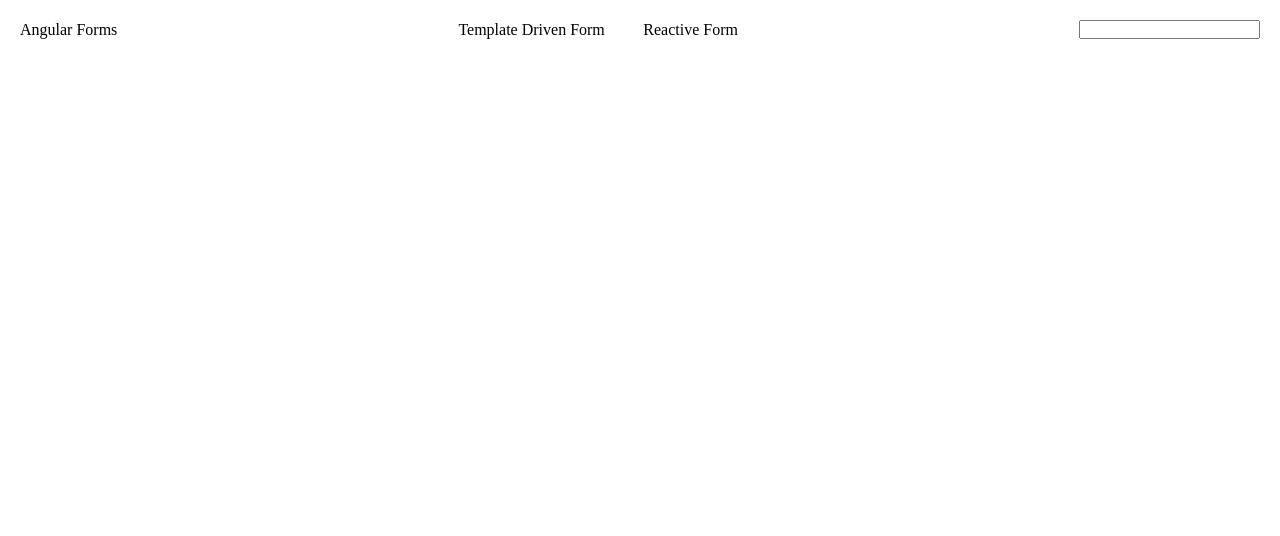
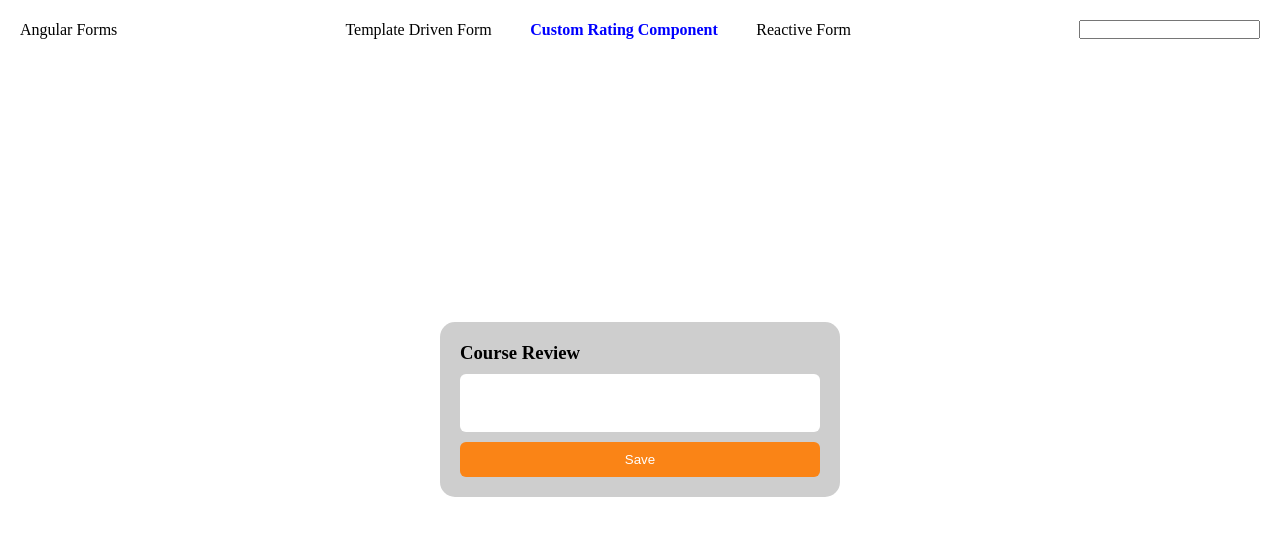
Before and after one commit to BeshoySaeed/advanced-angular-form, an Angular app: page /customRating in a window 1280 px wide. Before the commit this address led to /. Shown: the top 536 px of the page. Built offline with nearby package versions, Linux system fonts and the light colour scheme.

Commit message:
value_accessor

```diff
--- a/package.json
+++ b/package.json
@@ -18,6 +18,7 @@
     "@angular/platform-browser": "^18.1.0",
     "@angular/platform-browser-dynamic": "^18.1.0",
     "@angular/router": "^18.1.0",
+    "@polymer/paper-input": "^3.2.1",
     "rxjs": "~7.8.0",
     "tslib": "^2.3.0",
     "zone.js": "~0.14.3"
--- a/src/app/app.component.ts
+++ b/src/app/app.component.ts
@@ -4,6 +4,7 @@ import { AngularTemplateFormComponent } from './components/angular-template-form
 import { FormsModule } from '@angular/forms';
 import { AngularReactiveFormComponent } from './components/angular-reactive-form/angular-reactive-form.component';
 import { HeaderNavComponent } from './components/header-nav/header-nav.component';
+import { CustomRatingComponent } from './components/custom-rating/custom-rating.component';
 
 @Component({
   selector: 'app-root',
@@ -14,6 +15,7 @@ import { HeaderNavComponent } from './components/header-nav/header-nav.component
     AngularTemplateFormComponent,
     AngularReactiveFormComponent,
     HeaderNavComponent,
+    CustomRatingComponent,
   ],
   templateUrl: './app.component.html',
   styleUrl: './app.component.css',
--- a/src/app/app.routes.ts
+++ b/src/app/app.routes.ts
@@ -17,4 +17,11 @@ export const routes: Routes = [
         return c.AngularReactiveFormComponent;
       }),
   },
+  {
+    path: 'customRating',
+    loadComponent: () =>
+      import('./components/custom-rating/custom-rating.component').then((c) => {
+        return c.CustomRatingComponent;
+      }),
+  },
 ];
--- a/src/app/components/angular-reactive-form/angular-reactive-form.component.ts
+++ b/src/app/components/angular-reactive-form/angular-reactive-form.component.ts
@@ -120,7 +120,7 @@ export class AngularReactiveFormComponent {
     this.phones.removeAt(i);
   }
 
-  getSkills() {}
+  // getSkills() {}
 
   addToForm(skills: string[]) {
     skills.forEach((sk) =>
--- /dev/null
+++ b/src/app/components/custom-rating/custom-rating.component.css
@@ -0,0 +1,49 @@
+:host {
+  display: flex;
+  align-items: center;
+  justify-content: center;
+  height: calc(100vh - 100px);
+}
+
+.review {
+  background-color: rgb(206, 206, 206);
+  padding: 20px;
+  border-radius: 15px;
+  width: 400px;
+}
+
+h3 {
+  font-weight: 800;
+}
+
+button[type="submit"] {
+  color: white;
+  background-color: rgb(250, 132, 22);
+  width: 100%;
+  padding: 10px;
+  border-radius: 6px;
+  border: none;
+  cursor: pointer;
+}
+
+.review-textarea {
+  border-radius: 6px;
+  background-color: #fff;
+  padding: 20px;
+  margin: 10px 0;
+  max-height: 74px;
+}
+
+h4 {
+  margin-bottom: 5px;
+}
+
+h4:empty:before {
+  content: attr(data-placeholder);
+  opacity: 0.6;
+}
+p:empty:before,
+div:empty:before {
+  content: attr(data-placeholder);
+  opacity: 0.6;
+}
--- /dev/null
+++ b/src/app/components/custom-rating/custom-rating.component.html
@@ -0,0 +1,15 @@
+<form class="review" (ngSubmit)="submitted($event)" [formGroup]="form">
+  <h3>Course Review</h3>
+  <!-- <paper-textarea
+    ngDefaultControl
+    formControlName="textReview"
+    label="preview text"
+    class="review-text"
+  ></paper-textarea> -->
+  <div
+    class="review-textarea"
+    contenteditable
+    formControlName="textReview"
+  ></div>
+  <button type="submit">Save</button>
+</form>
--- /dev/null
+++ b/src/app/components/custom-rating/custom-rating.component.ts
@@ -0,0 +1,33 @@
+import { CommonModule } from '@angular/common';
+import { Component, CUSTOM_ELEMENTS_SCHEMA, ViewChild } from '@angular/core';
+import {
+  FormBuilder,
+  FormGroup,
+  FormGroupDirective,
+  ReactiveFormsModule,
+} from '@angular/forms';
+import '@polymer/paper-input/paper-textarea';
+import { EditableValueAccessor } from '../../value-accessors/editable-value-accessor.directive';
+
+@Component({
+  selector: 'app-custom-rating',
+  standalone: true,
+  imports: [CommonModule, ReactiveFormsModule, EditableValueAccessor],
+  templateUrl: './custom-rating.component.html',
+  styleUrl: './custom-rating.component.css',
+  schemas: [CUSTOM_ELEMENTS_SCHEMA],
+})
+export class CustomRatingComponent {
+  @ViewChild(FormGroupDirective) private formDir!: FormGroupDirective;
+  form!: FormGroup;
+  constructor(private fb: FormBuilder) {
+    this.form = this.fb.group({
+      textReview: this.fb.nonNullable.control({ value: '', disabled: false }),
+    });
+  }
+
+  submitted(e: Event) {
+    console.log(this.form.value);
+    this.formDir.reset();
+  }
+}
--- a/src/app/components/header-nav/header-nav.component.html
+++ b/src/app/components/header-nav/header-nav.component.html
@@ -10,6 +10,14 @@
       >
     </li>
     <li>
+      <a
+        routerLink="/customRating"
+        routerLinkActive="active"
+        [routerLinkActiveOptions]="{ exact: true }"
+        >Custom Rating Component</a
+      >
+    </li>
+    <li>
       <a routerLink="/reactive" routerLinkActive="active">Reactive Form</a>
     </li>
   </ul>
--- a/src/app/services/skills.service.ts
+++ b/src/app/services/skills.service.ts
@@ -7,7 +7,7 @@ import { Observable, of } from 'rxjs';
 export class SkillsService {
   constructor() {}
 
-  getSkills() : Observable<string[]> {
-    return of(['Javascript', 'Typescript', 'RxJs', 'NgRx', 'CSS', 'HTML']);
+  getSkills(): Observable<string[]> {
+    return of(['Javascript', 'Typescript']);
   }
 }
--- /dev/null
+++ b/src/app/value-accessors/editable-value-accessor.directive.ts
@@ -0,0 +1,62 @@
+import {
+  Directive,
+  ElementRef,
+  HostListener,
+  Renderer2,
+  SecurityContext,
+} from '@angular/core';
+import { ControlValueAccessor, NG_VALUE_ACCESSOR } from '@angular/forms';
+import { DomSanitizer } from '@angular/platform-browser';
+
+@Directive({
+  selector:
+    '[contenteditable][formControlName],[contenteditable][formControl],[contenteditable][ngModel]',
+  standalone: true,
+  providers: [
+    {
+      provide: NG_VALUE_ACCESSOR,
+      useExisting: EditableValueAccessor,
+      multi: true,
+    },
+  ],
+})
+export class EditableValueAccessor implements ControlValueAccessor {
+  onChange!: (newVal: string) => void;
+  onTouched!: () => void;
+
+  @HostListener('input', ['$event'])
+  onInput(e: Event) {
+    this.onChange((e.target as HTMLInputElement).innerHTML);
+  }
+  @HostListener('blur', ['$event'])
+  onBlur(e: Event) {
+    this.onTouched();
+  }
+
+  constructor(
+    private renderer: Renderer2,
+    private elementRef: ElementRef,
+    private sanitizer: DomSanitizer
+  ) {}
+
+  writeValue(obj: any): void {
+    this.renderer.setProperty(
+      this.elementRef.nativeElement,
+      'innerHTML',
+      this.sanitizer.sanitize(SecurityContext.HTML, obj)
+    );
+  }
+  registerOnChange(fn: any): void {
+    this.onChange = fn;
+  }
+  registerOnTouched(fn: any): void {
+    this.onTouched = fn;
+  }
+  setDisabledState?(isDisabled: boolean): void {
+    this.renderer.setProperty(
+      this.elementRef.nativeElement,
+      'contentEditable',
+      !isDisabled
+    );
+  }
+}
```
Also changed, not shown: 1 other file (tests, documents, lock files or other folders).
